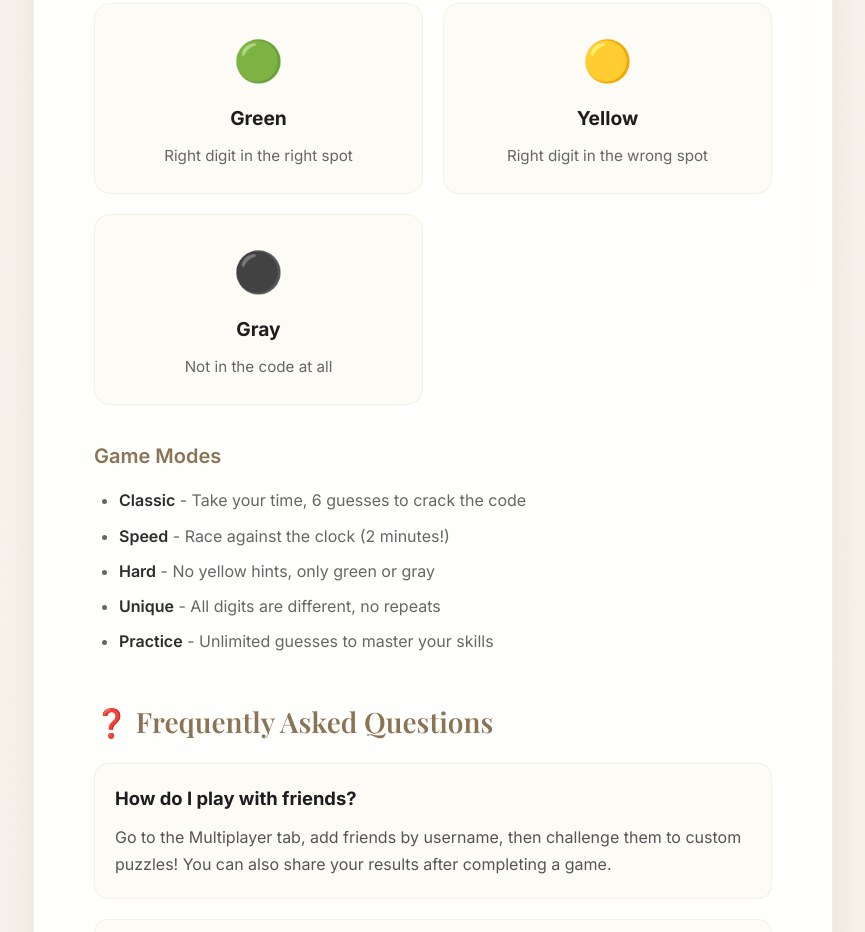
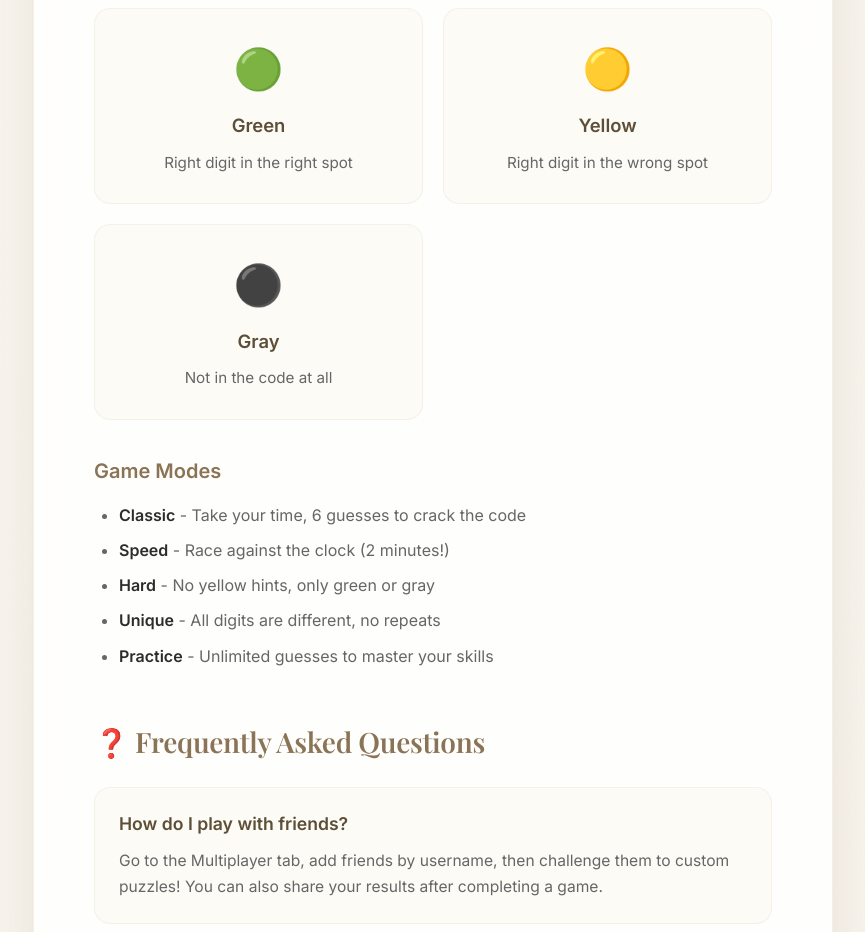
Before and after one commit to thecdrz/RYDL, a plain HTML site: page support.html in a window 1280 px wide. Shown: the part 891-1823 px from the top of the page, without its empty margins (207-1072 px from the left). Drawn offline with nearby package versions, Linux system fonts and the light colour scheme.

Commit message:
Polish support page with enhanced styling and hover effects

```diff
--- a/support.html
+++ b/support.html
@@ -117,9 +117,10 @@
             font-family: 'Playfair Display', serif;
             font-size: 1.75rem;
             color: var(--soft-brown);
-            margin-top: 45px;
-            margin-bottom: 18px;
+            margin-top: 50px;
+            margin-bottom: 22px;
             font-weight: 600;
+            letter-spacing: -0.3px;
         }
 
         h3 {
@@ -157,6 +158,12 @@
             border-radius: 20px;
             margin: 30px 0;
             border: 1px solid rgba(232, 225, 213, 0.6);
+            transition: all 0.3s ease;
+        }
+
+        .contact-box:hover {
+            background: linear-gradient(135deg, rgba(250, 247, 240, 0.8) 0%, rgba(248, 244, 237, 0.8) 100%);
+            box-shadow: 0 8px 24px var(--shadow-soft);
         }
 
         .contact-box h3 {
@@ -196,23 +203,31 @@
 
         .faq-item {
             background: rgba(250, 247, 240, 0.5);
-            padding: 20px;
-            border-radius: 14px;
-            margin-bottom: 20px;
+            padding: 22px 24px;
+            border-radius: 16px;
+            margin-bottom: 18px;
             border-left: 3px solid var(--cozy-orange);
             border: 1px solid rgba(232, 225, 213, 0.4);
+            transition: all 0.3s ease;
+        }
+
+        .faq-item:hover {
+            background: rgba(250, 247, 240, 0.7);
+            transform: translateY(-1px);
+            box-shadow: 0 4px 12px var(--shadow-soft);
         }
 
         .faq-question {
-            font-weight: 700;
-            font-size: 1.15em;
-            color: #1d1d1f;
+            font-weight: 600;
+            font-size: 1.1rem;
+            color: var(--deep-brown);
             margin-bottom: 10px;
         }
 
         .faq-answer {
-            color: #555;
+            color: var(--text-light);
             line-height: 1.7;
+            font-size: 0.975rem;
         }
 
         .quick-links {
@@ -251,10 +266,17 @@
 
         .feature-card {
             background: rgba(250, 247, 240, 0.5);
-            padding: 25px;
+            padding: 28px;
             border-radius: 16px;
             text-align: center;
             border: 1px solid rgba(232, 225, 213, 0.4);
+            transition: all 0.3s ease;
+        }
+
+        .feature-card:hover {
+            background: rgba(250, 247, 240, 0.7);
+            transform: translateY(-2px);
+            box-shadow: 0 6px 20px var(--shadow-soft);
         }
 
         .feature-icon {
@@ -263,9 +285,9 @@
         }
 
         .feature-title {
-            font-weight: 700;
-            font-size: 1.2em;
-            color: #1d1d1f;
+            font-weight: 600;
+            font-size: 1.15rem;
+            color: var(--deep-brown);
             margin-bottom: 10px;
         }
 
```
